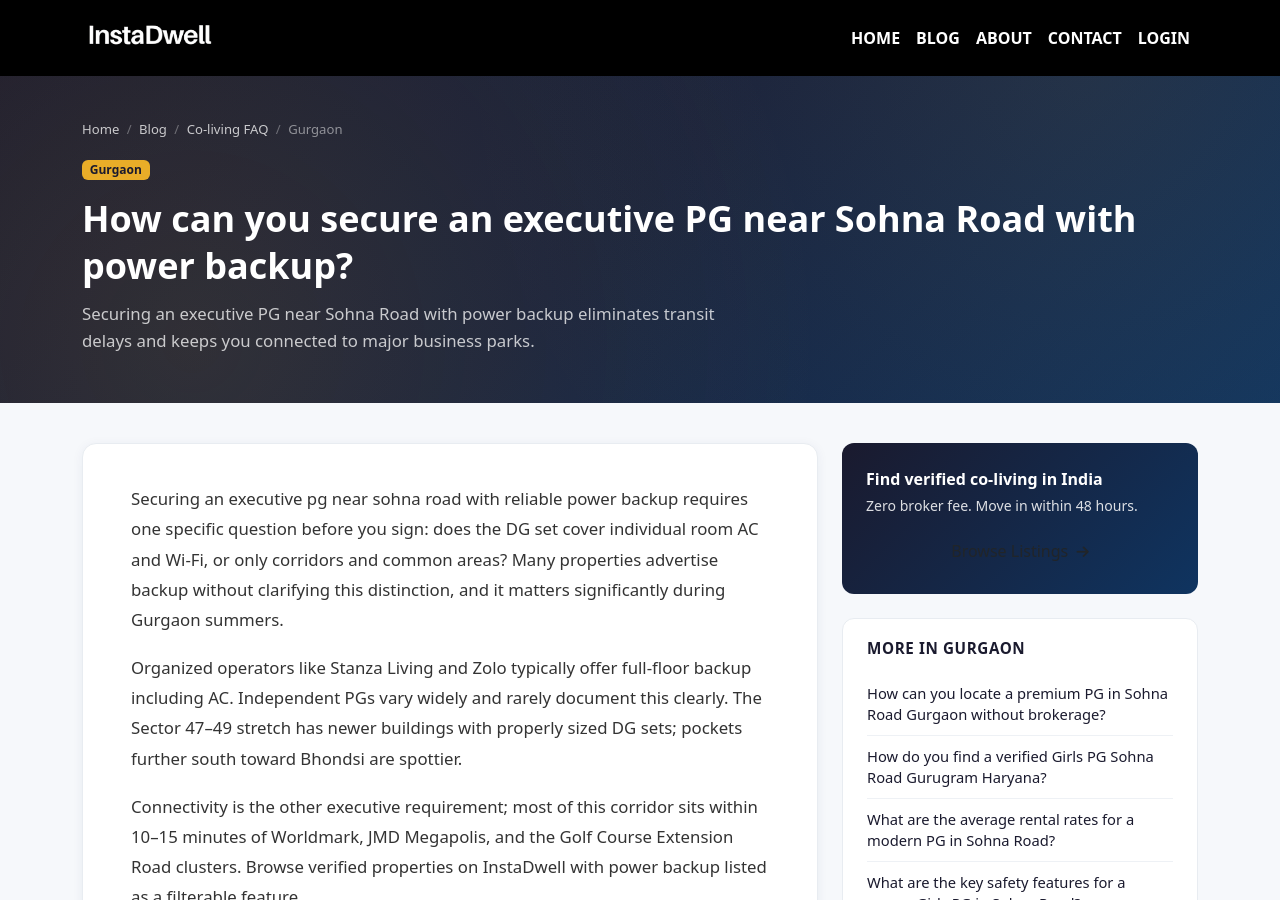
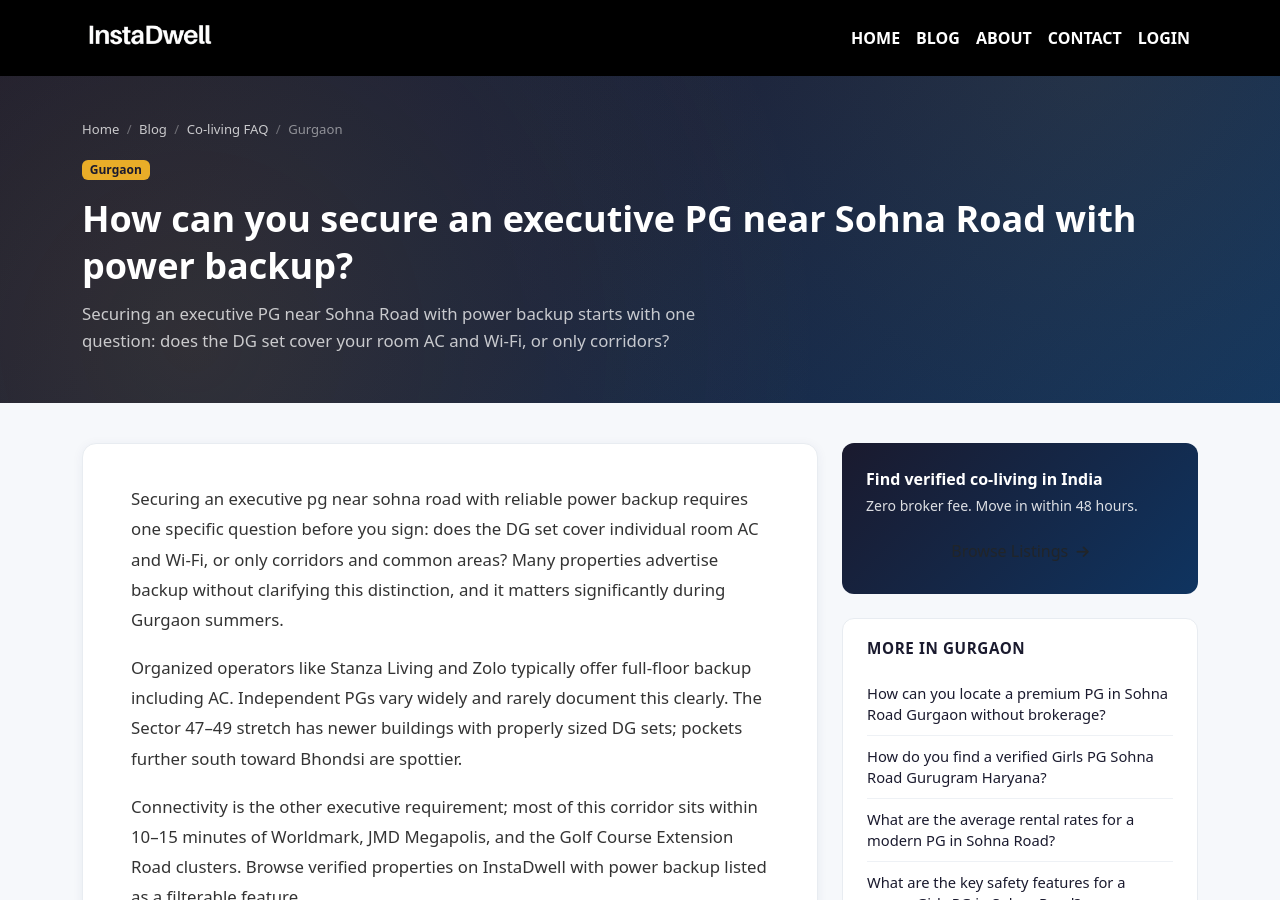
Before and after one commit to instadw/instadwell-blog, a Jekyll site: the page built from _coliving_faq/how-can-you-secure-an-executive-pg-near-sohna-road-with-power-backup.md, in a window 1280 px wide and 900 px high. Built offline with Jekyll 4.4.1, drawn with Linux system fonts in a browser that asks for light colours.

Commit message:
Update how-can-you-secure-an-executive-pg-near-sohna-road-with-power-backup.md

```diff
--- a/_coliving_faq/how-can-you-secure-an-executive-pg-near-sohna-road-with-power-backup.md
+++ b/_coliving_faq/how-can-you-secure-an-executive-pg-near-sohna-road-with-power-backup.md
@@ -1,6 +1,6 @@
 ---
 title: "How can you secure an executive PG near Sohna Road with power backup?"
-description: "Securing an executive PG near Sohna Road with power backup eliminates transit delays and keeps you connected to major business parks."
+description: "Securing an executive PG near Sohna Road with power backup starts with one question: does the DG set cover your room AC and Wi-Fi, or only corridors?"
 layout: coliving-faq-post
 category: "Gurgaon"
 order: 6
```
